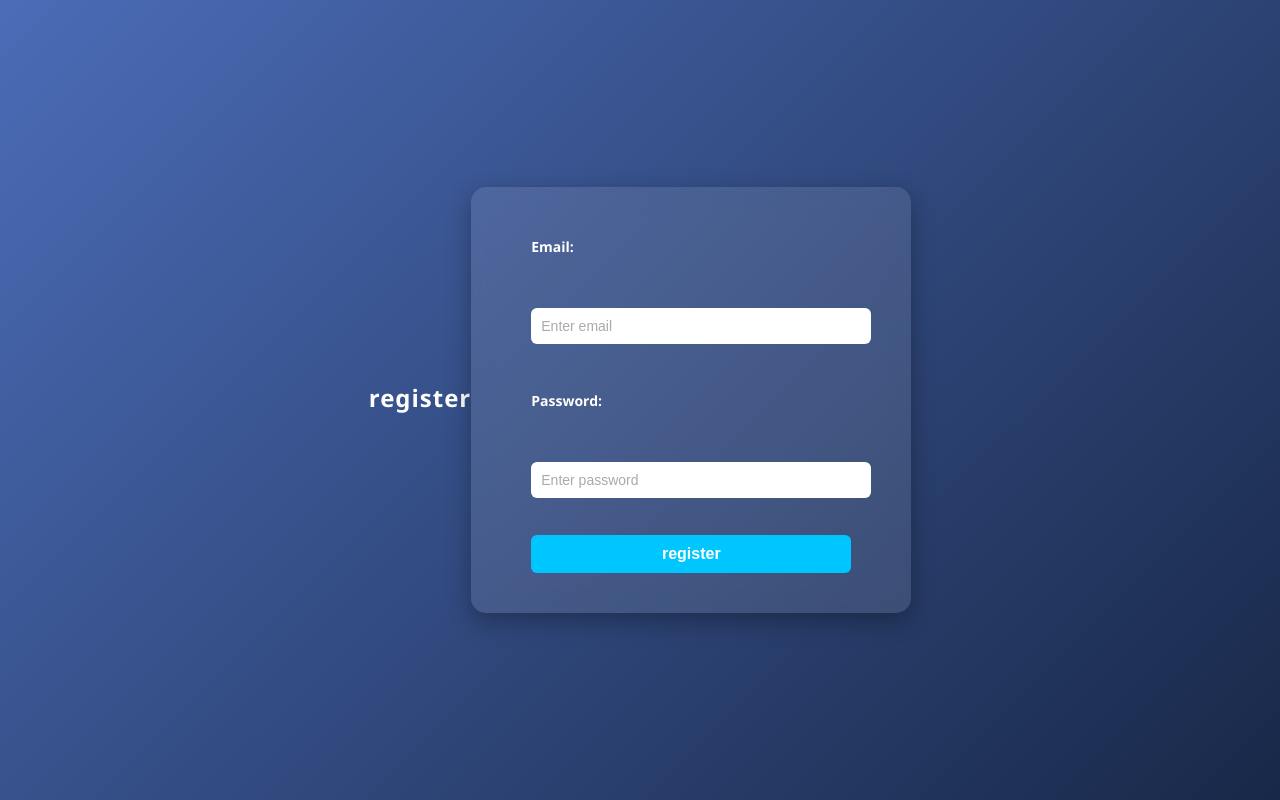
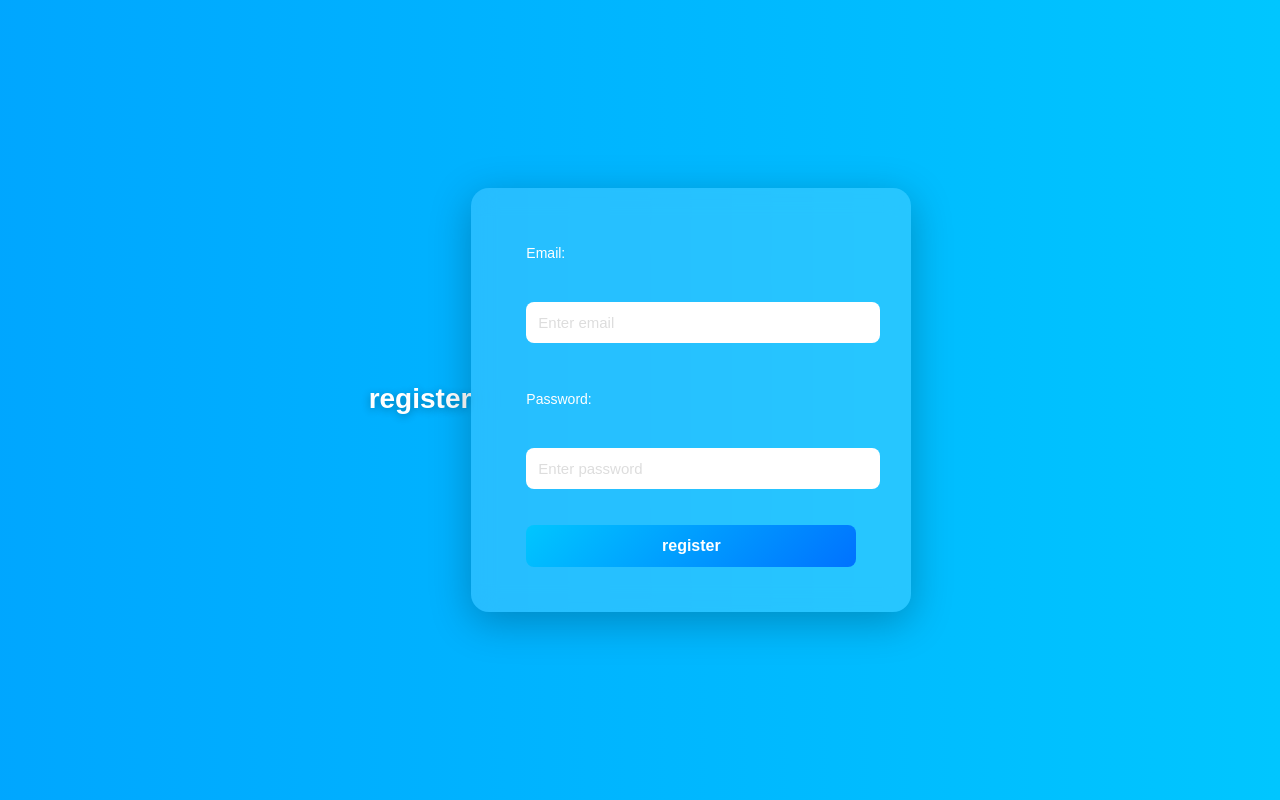
Before and after one commit to noambrihun/register-form-lesson-17, a plain HTML site: page public/index.html in a window 1280 px wide. Drawn offline with Linux system fonts and the light colour scheme.

Commit message:
first commit

```diff
--- a/index.html
+++ b/public/index.html
@@ -23,5 +23,6 @@
 
     <button type="submit">register</button>
   </form>
+  <script src="server.js"></script>
 </body>
 </html>
--- /dev/null
+++ b/public/style.css
@@ -0,0 +1,109 @@
+/* רקע מונפש עם גרדיאנט מתחלף */
+body {
+  font-family: "Poppins", sans-serif;
+  background: linear-gradient(270deg, #00c6ff, #0072ff, #7b2ff7, #f107a3);
+  background-size: 800% 800%;
+  animation: gradientMove 10s ease infinite;
+  height: 100vh;
+  margin: 0;
+  display: flex;
+  justify-content: center;
+  align-items: center;
+  color: #333;
+}
+
+/* אנימציית שינוי צבע רקע */
+@keyframes gradientMove {
+  0% { background-position: 0% 50%; }
+  50% { background-position: 100% 50%; }
+  100% { background-position: 0% 50%; }
+}
+
+/* תיבת הטופס */
+form {
+  background: rgba(255, 255, 255, 0.15);
+  padding: 45px 55px;
+  border-radius: 18px;
+  backdrop-filter: blur(12px);
+  box-shadow: 0 10px 40px rgba(0, 0, 0, 0.25);
+  width: 330px;
+  text-align: center;
+  color: #fff;
+  animation: fadeInUp 1.2s ease-out;
+}
+
+@keyframes fadeInUp {
+  from {
+    opacity: 0;
+    transform: translateY(60px);
+  }
+  to {
+    opacity: 1;
+    transform: translateY(0);
+  }
+}
+
+h2 {
+  margin-bottom: 25px;
+  color: #fff;
+  font-size: 28px;
+  font-weight: 600;
+  text-shadow: 0 2px 8px rgba(0, 0, 0, 0.3);
+  text-align: center;
+}
+
+label {
+  display: block;
+  text-align: left;
+  margin: 12px 0 5px;
+  font-weight: 500;
+  font-size: 14px;
+}
+
+input {
+  width: 100%;
+  padding: 12px;
+  margin-bottom: 18px;
+  border: none;
+  border-radius: 8px;
+  outline: none;
+  font-size: 15px;
+  transition: all 0.3s ease;
+}
+
+input:focus {
+  box-shadow: 0 0 10px #00c6ff;
+}
+
+button {
+  width: 100%;
+  padding: 12px;
+  background: linear-gradient(135deg, #00c6ff, #0072ff);
+  color: #fff;
+  border: none;
+  border-radius: 8px;
+  font-size: 16px;
+  font-weight: bold;
+  cursor: pointer;
+  transition: transform 0.2s ease, box-shadow 0.3s ease;
+}
+
+button:hover {
+  transform: scale(1.05);
+  box-shadow: 0 4px 15px rgba(0, 0, 0, 0.2);
+}
+
+::placeholder {
+  color: #ddd;
+}
+
+p {
+  margin-top: 15px;
+  font-size: 14px;
+}
+
+a {
+  color: #fff;
+  text-decoration: underline;
+  font-weight: 500;
+}
--- a/server.js
+++ b/server.js
@@ -5,8 +5,11 @@ const port = 3000;
 
 app.use(express.urlencoded({ extended: false }));
 
+app.use(express.static(path.join(__dirname,"public")));
+
+
 app.get("/", (req, res) => {
-  res.sendFile(path.join(__dirname , "/index.html"));
+  res.sendFile(path.join(__dirname , "public","index.html"));
 });
 
 app.post("/register", (req, res) => {
--- a/style.css
+++ /dev/null
@@ -1,64 +0,0 @@
-body {
-  font-family: "Segoe UI", Arial, sans-serif;
-  background: linear-gradient(135deg, #4b6cb7, #182848);
-  color: #fff;
-  height: 100vh;
-  display: flex;
-  justify-content: center;
-  align-items: center;
-  margin: 0;
-}
-
-form {
-  background: rgba(255, 255, 255, 0.1);
-  padding: 40px 60px;
-  border-radius: 15px;
-  box-shadow: 0 8px 25px rgba(0, 0, 0, 0.3);
-  backdrop-filter: blur(10px);
-  text-align: center;
-  width: 320px;
-}
-
-h2 {
-  margin-bottom: 25px;
-  color: #fff;
-  letter-spacing: 1px;
-}
-
-label {
-  display: block;
-  text-align: left;
-  margin-top: 10px;
-  font-weight: bold;
-  font-size: 14px;
-}
-
-input {
-  width: 100%;
-  padding: 10px;
-  margin: 8px 0 15px;
-  border: none;
-  border-radius: 6px;
-  outline: none;
-  font-size: 14px;
-}
-
-button {
-  width: 100%;
-  padding: 10px;
-  background-color: #00c6ff;
-  color: white;
-  border: none;
-  border-radius: 6px;
-  font-size: 16px;
-  font-weight: bold;
-  cursor: pointer;
-}
-
-button:hover {
-  background-color: #0072ff;
-}
-
-::placeholder {
-  color: #aaa;
-}
```
Also changed, not shown: 1 other file.
